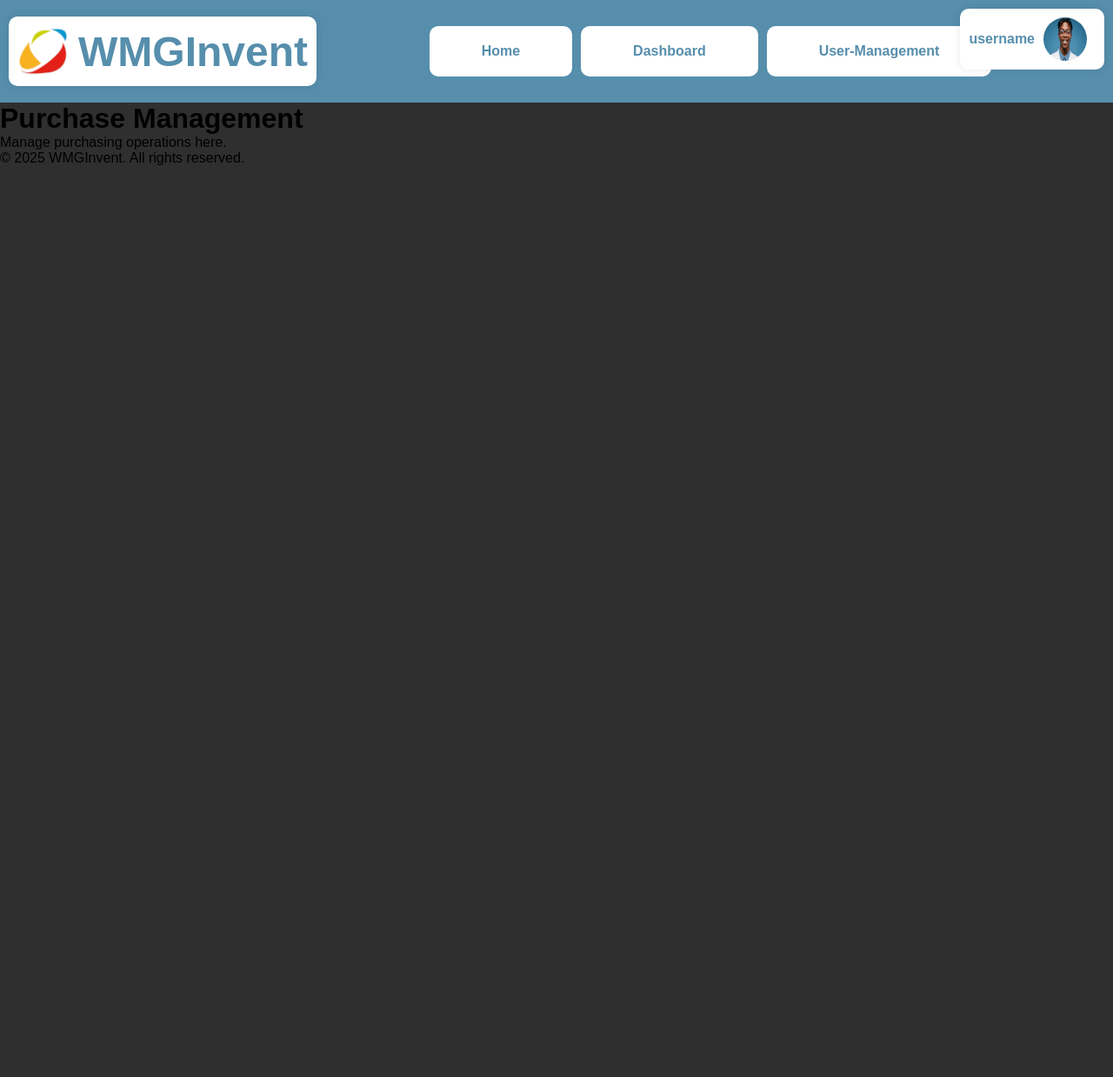
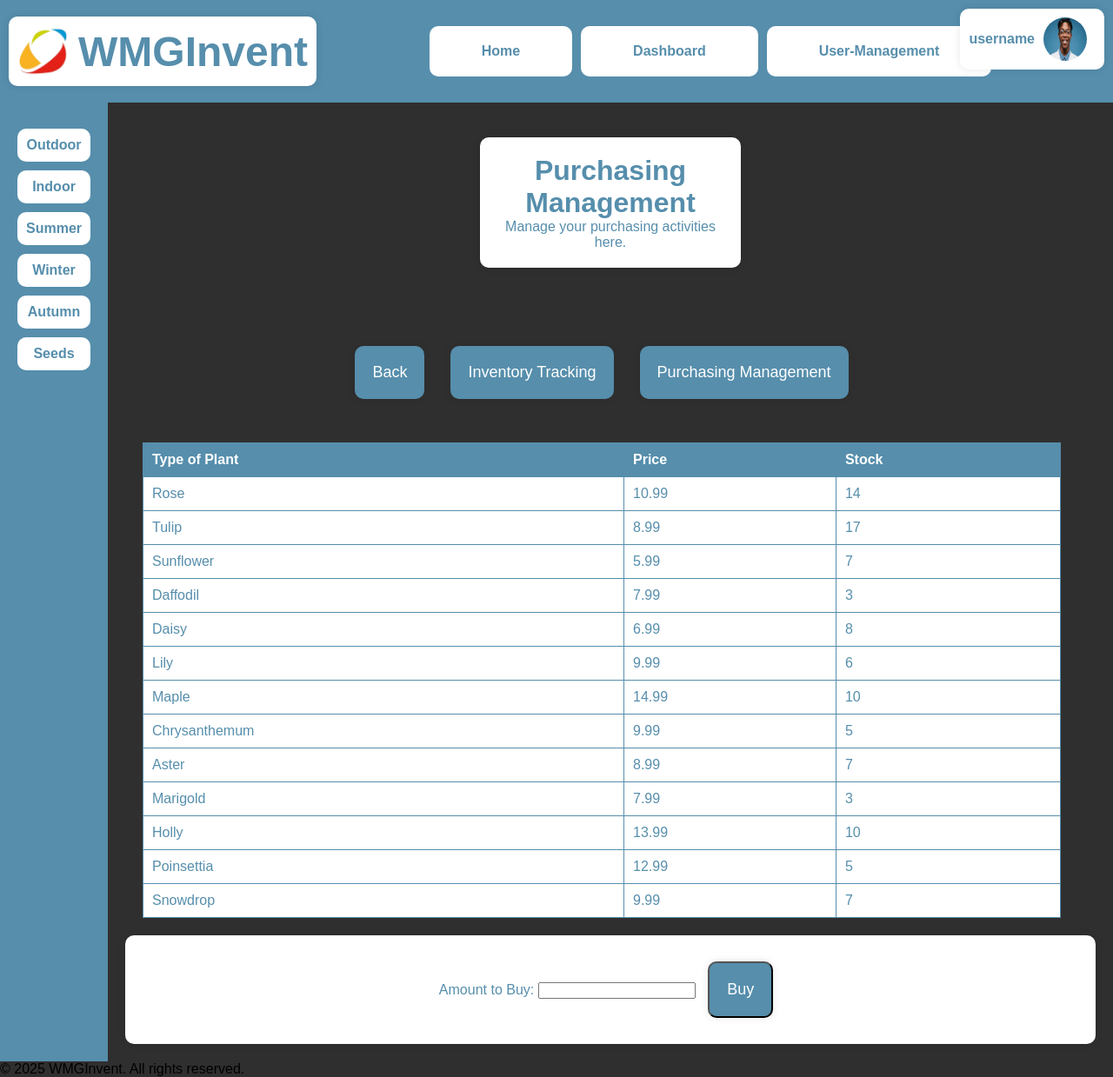
Before and after one commit to CoverlessDev/WM278, a Flask app: page /purchase in a window 1280 px wide. Shown: the whole page at 87% size. Before the commit the page ends 190 px from the top, so only its background shows below. Run offline with Flask 3, Linux system fonts and the light colour scheme.

Commit message:
#10 Purchase option added and changes JSON based on ammount
I hate it here...

```diff
--- a/app.py
+++ b/app.py
@@ -1,6 +1,7 @@
 import json
 from flask import Flask, render_template, request
 from flask.views import MethodView
+import os
 
 app = Flask(__name__)
 
@@ -44,10 +45,6 @@ class InventoryPage(MethodView):
         inventory = load_all_inventory()
         return render_template('pages/inventory_tracking.html', inventory=inventory)
 
-class PurchasePage(MethodView):
-    def get(self):
-        return render_template('pages/purchase.html')
-
 class ManagementPage(MethodView):
     def get(self):
         return render_template('pages/management.html')
@@ -60,6 +57,38 @@ class DashboardPage(MethodView):
     def get(self):
         return render_template('pages/dashboard.html')
 
+class PurchasePage(MethodView):
+    def get(self):
+        inventory = load_all_inventory()
+        return render_template('pages/purchase.html', inventory=inventory)
+
+    def post(self):
+        selected_product = request.form['selectedProduct']
+        amount = int(request.form['amount'])
+        inventory = load_all_inventory()
+
+        for product in inventory:
+            if product['type_of_plant'] == selected_product:
+                product['stock'] += amount  # Change this line to add to the stock
+                break
+
+        # Save the updated inventory back to the JSON files
+        seasons = ['summer', 'autumn', 'winter']
+        for season in seasons:
+            file_path = f'static/jsons/{season}flowers.JSON'
+            with open(file_path, 'r') as f:
+                season_inventory = json.load(f)
+
+            for product in season_inventory:
+                if product['type_of_plant'] == selected_product:
+                    product['stock'] += amount  # Update the stock in the JSON data
+                    break
+
+            with open(file_path, 'w') as f:
+                json.dump(season_inventory, f, indent=4)
+
+        return render_template('pages/purchase.html', inventory=inventory)
+
 @app.route('/search')
 def search():
     query = request.args.get('query', '').lower()
@@ -70,13 +99,18 @@ def search():
         results.extend([product for product in inventory if query in product['type_of_plant'].lower()])
     return render_template('pages/search_results.html', results=results, query=query)
 
+@app.route('/api/inventory')
+def api_inventory():
+    inventory = load_all_inventory()
+    return json.dumps(inventory)
+
 app.add_url_rule('/', view_func=HomePage.as_view('home'))
 app.add_url_rule('/product/<season>/<product_name>', view_func=ProductPage.as_view('product'))
-app.add_url_rule('/purchase', view_func=PurchasePage.as_view('purchase'))
 app.add_url_rule('/management', view_func=ManagementPage.as_view('management'))
 app.add_url_rule('/profile', view_func=ProfilePage.as_view('profile'))
 app.add_url_rule('/dashboard', view_func=DashboardPage.as_view('dashboard'))
 app.add_url_rule('/inventory_tracking', view_func=InventoryPage.as_view('inventory_tracking'))
+app.add_url_rule('/purchase', view_func=PurchasePage.as_view('purchase'), methods=['GET', 'POST'])
 
 if __name__ == '__main__':
     app.run(debug=True)
--- a/static/jsons/summerflowers.JSON
+++ b/static/jsons/summerflowers.JSON
@@ -8,7 +8,7 @@
         "light": "Full sun",
         "heat": "Hardy in USDA zones 5-9",
         "information": "Roses are classic garden flowers known for their beauty and fragrance, blooming throughout the summer.",
-        "stock": 10
+        "stock": 14
     },
     {
         "type_of_plant": "Tulip",
@@ -19,7 +19,7 @@
         "light": "Full sun to partial shade",
         "heat": "Hardy in USDA zones 3-8",
         "information": "Tulips are spring-blooming perennials with bright, cup-shaped flowers, often planted in the fall.",
-        "stock": 5
+        "stock": 17
     },
     {
         "type_of_plant": "Sunflower",
--- a/static/jsons/winterflowers.JSON
+++ b/static/jsons/winterflowers.JSON
@@ -17,7 +17,7 @@
         "image_link": "/static/products/winter/poinsettia.jpg",
         "hydration": "Moderate",
         "light": "Indirect sunlight",
-        "heat": "Keep above 60°F",
+        "heat": "Keep above 60\u00c2\u00b0F",
         "information": "Poinsettias are popular holiday plants with bright red, white, or pink bracts and dark green leaves.",
         "stock": 5
     },
@@ -32,4 +32,4 @@
         "information": "Snowdrops are small, early-blooming bulbs with white, bell-shaped flowers that signal the arrival of spring.",
         "stock": 7
     }
-    ]
+]
--- a/templates/pages/purchase.html
+++ b/templates/pages/purchase.html
@@ -1,6 +1,150 @@
+<!DOCTYPE html>
+<html>
+<head>
+    <title>Purchasing Management</title>
+    <link rel="stylesheet" type="text/css" href="{{ url_for('static', filename='css/common.css') }}">
+    <style>
+
+        .inventory-container {
+            padding: 20px;
+
+        }
+
+        .dashboard-container {
+            padding: 20px;
+            display: flex;
+            justify-content: center;
+            align-items: flex-start;
+            gap: 10px;
+        }
+
+        .dashboard-box {
+            align-items: center;
+            padding: 20px;
+            background-color: #ffffff;
+            color: #568eac;
+            border-radius: 10px;
+            box-shadow: 0 0 10px rgba(0, 0, 0, 0.1);
+            margin-bottom: 20px;
+            max-width: 100%;
+            width: 300px;
+        }
+
+        .purchase-button {
+            display: inline-block;
+            padding: 20px;
+            margin: 10px;
+            background-color: #568eac;
+            color: white;
+            text-decoration: none;
+            border-radius: 10px;
+            box-shadow: 0 0 10px rgba(0, 0, 0, 0.1);
+            font-size: 18px;
+        }
+
+        .purchase-button:hover {
+            background-color: #ffffff;
+            color: #568eac;
+        }
+
+        table {
+            width: 100%;
+            border-collapse: collapse;
+            margin-top: 20px;
+            background-color: #ffffff;
+            color: #568eac;
+        }
+
+        table, th, td {
+            border: 1px solid #568eac;
+        }
+
+        th, td {
+            padding: 10px;
+            text-align: left;
+        }
+
+        th {
+            background-color: #568eac;
+            color: white;
+        }
+
+        .highlight {
+            background-color: #ffeb3b;
+        }
+
+        .table-container {
+            flex: 1;
+            margin-right: 20px;
+            padding: 20px;
+        }
+
+        .form-container {
+            flex: 0 0 300px;
+        }
+
+        .form-box {
+            padding: 20px;
+            background-color: #ffffff;
+            color: #568eac;
+            border-radius: 10px;
+            box-shadow: 0 0 10px rgba(0, 0, 0, 0.1);
+        }
+    </style>
+    <script>
+        function highlightRow(row) {
+            const rows = document.querySelectorAll('tbody tr');
+            rows.forEach(r => r.classList.remove('highlight'));
+            row.classList.add('highlight');
+            document.getElementById('selectedProduct').value = row.dataset.product;
+        }
+    </script>
+</head>
+<body>
 {% include 'resources/header.html' %}
-<body>
-    <h1>Purchase Management</h1>
-    <p>Manage purchasing operations here.</p>
+<div class="container">
+    {% include 'resources/sidebar.html' %}
+    <div class="main-content inventory-container">
+        <div class="dashboard-container">
+            <div class="dashboard-box">
+                <h1>Purchasing Management</h1>
+                <p>Manage your purchasing activities here.</p>
+            </div>
+        </div>
+        <div class="table-container">
+
+            {% include 'resources/dashboard_header.html' %}
+            <table>
+                <thead>
+                <tr>
+                    <th>Type of Plant</th>
+                    <th>Price</th>
+                    <th>Stock</th>
+                </tr>
+                </thead>
+                <tbody>
+                {% for product in inventory %}
+                    <tr data-product="{{ product.type_of_plant }}" onclick="highlightRow(this)">
+                        <td>{{ product.type_of_plant }}</td>
+                        <td>{{ product.price }}</td>
+                        <td>{{ product.stock }}</td>
+                    </tr>
+                {% endfor %}
+                </tbody>
+            </table>
+        </div>
+        <div class="form-container">
+            <div class="form-box">
+                <form method="POST" action="{{ url_for('purchase') }}">
+                    <input type="hidden" id="selectedProduct" name="selectedProduct">
+                    <label for="amount">Amount to Buy:</label>
+                    <input type="number" id="amount" name="amount" min="1" required>
+                    <button type="submit" class="purchase-button">Buy</button>
+                </form>
+            </div>
+        </div>
+    </div>
+</div>
+{% include 'resources/footer.html' %}
 </body>
-{% include 'resources/footer.html' %}
+</html>
--- a/templates/resources/dashboard_header.html
+++ b/templates/resources/dashboard_header.html
@@ -3,19 +3,14 @@
 <head>
     <title>Dashboard</title>
     <link rel="stylesheet" type="text/css" href="{{ url_for('static', filename='css/common.css') }}">
+</head>
 <style>
     .dashboard-container {
     padding: 20px;
-            text-align: center;
-        }
-
-        .dashboard-box {
-            background-color: #ffffff;
-            color: #568eac;
-            padding: 20px;
-            border-radius: 10px;
-            box-shadow: 0 0 10px rgba(0, 0, 0, 0.1);
-            margin-bottom: 20px;
+    display: flex;
+    justify-content: center;
+    align-items: center;
+    gap: 10px;
 }
 
 .dashboard-button {
@@ -35,15 +30,13 @@
     color: #568eac;
 }
 </style>
-</head>
 <body>
 <div class="container">
     <div class="main-content dashboard-container">
-        <div class="dashboard-box">
-            <h1>Dashboard</h1>
-        </div>
+        <a href="{{ url_for('dashboard') }}" class="dashboard-button">Back</a>
         <a href="{{ url_for('inventory_tracking') }}" class="dashboard-button">Inventory Tracking</a>
         <a href="{{ url_for('purchase') }}" class="dashboard-button">Purchasing Management</a>
+
     </div>
 </div>
 </body>
```
Also changed, not shown: templates/pages/dashboard.html (+12 -0 lines), templates/pages/inventory_tracking.html (+29 -0 lines), templates/resources/inventory_chart.html (added, +40 -0 lines), static/css/common.css (line endings or trailing spaces). Lines whose indentation alone changed are shown as unchanged.
